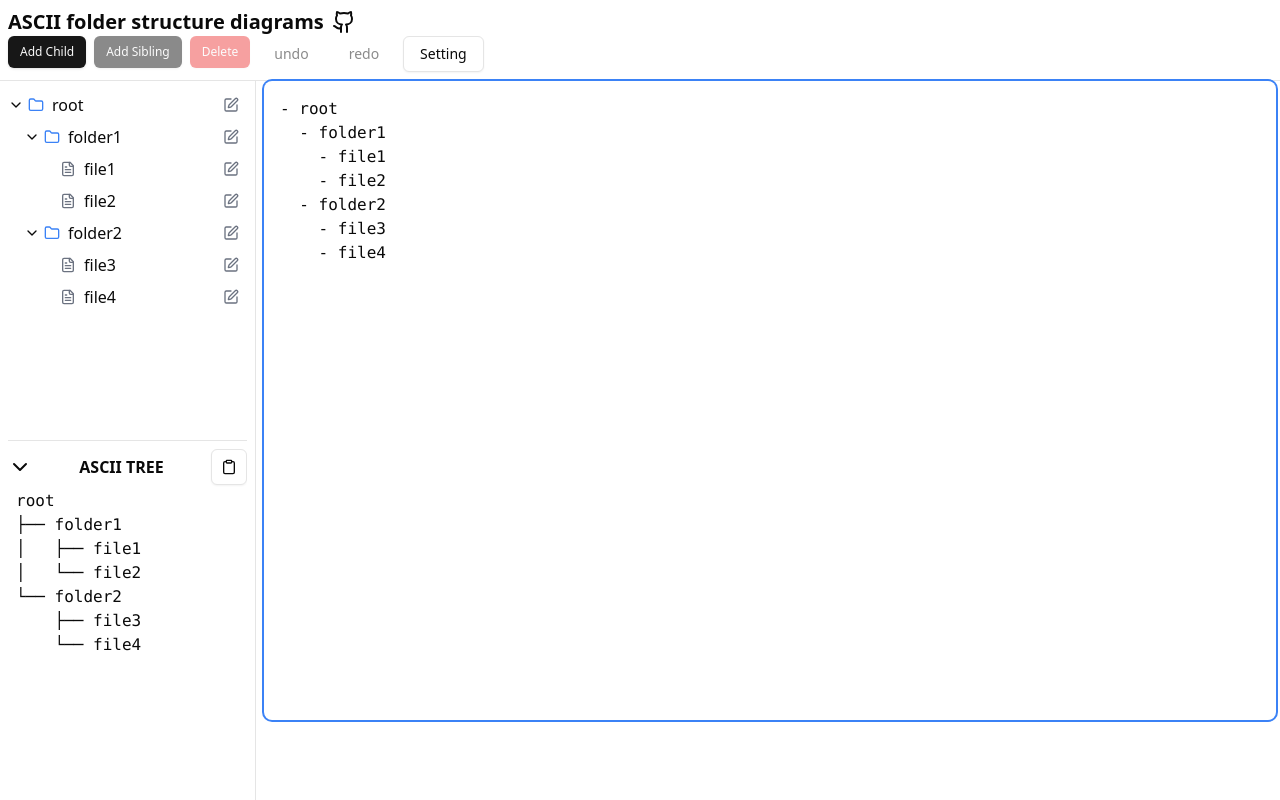
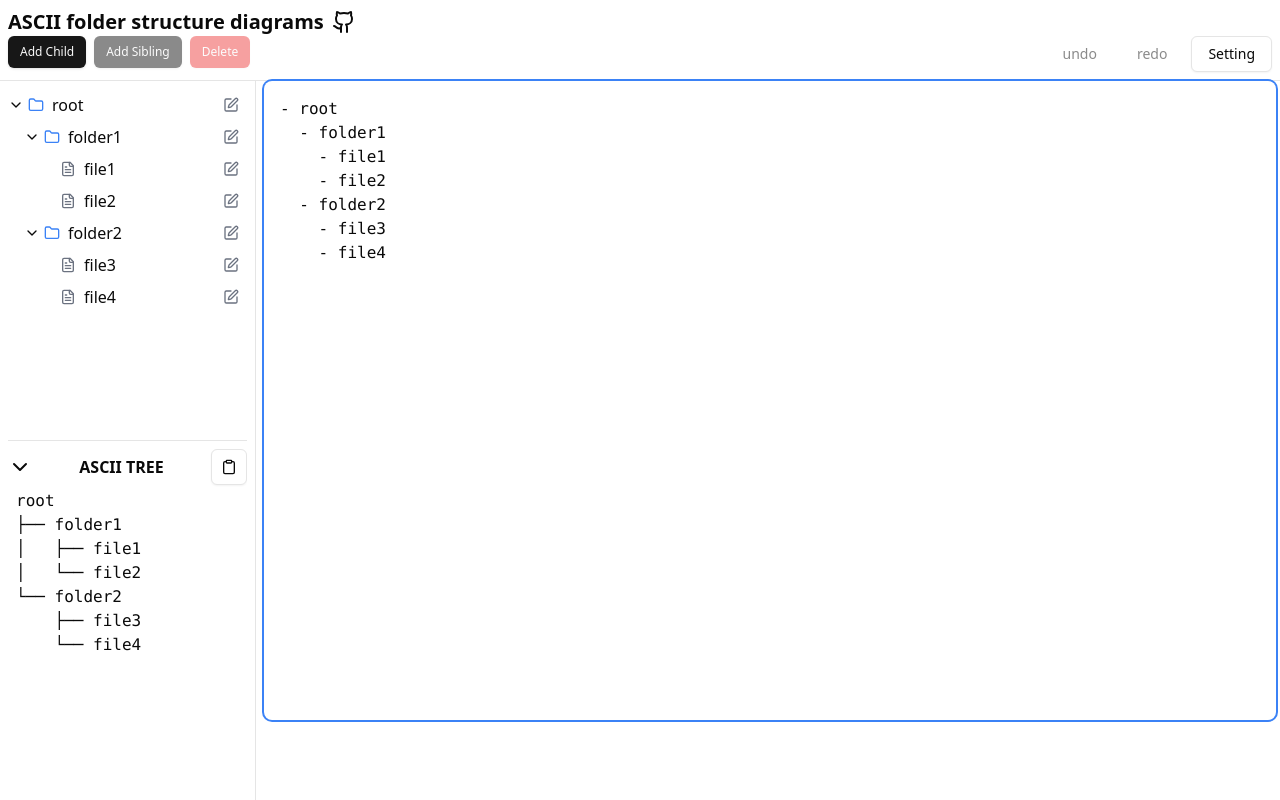
Before and after one commit to Mirrorgo/ascii-tree, a React (Vite) app: page / in a window 1280 px wide. Built offline with nearby package versions, Linux system fonts and the light colour scheme; the HTML template or start-up script is replaced by a standard one.

Commit message:
feat: reorganize button layout for improved accessibility and usability

```diff
--- a/src/App.tsx
+++ b/src/App.tsx
@@ -442,6 +442,7 @@ function App() {
             <Github className="cursor-pointer" />
           </a>
         </div>
+        <div className="flex justify-between">
           <div className="flex gap-2">
             <Button
               size="sm"
@@ -469,6 +470,9 @@ function App() {
             >
               Delete
             </Button>
+          </div>
+          {/* global bar */}
+          <div className="flex gap-2">
             <Button
               variant="link"
               onClick={handleUndo}
@@ -498,6 +502,7 @@ function App() {
                 </MenubarContent>
               </MenubarMenu>
             </Menubar>
+          </div>
         </div>
       </div>
       <div className="flex flex-1 gap-2">
```
Lines whose indentation alone changed are shown as unchanged.
